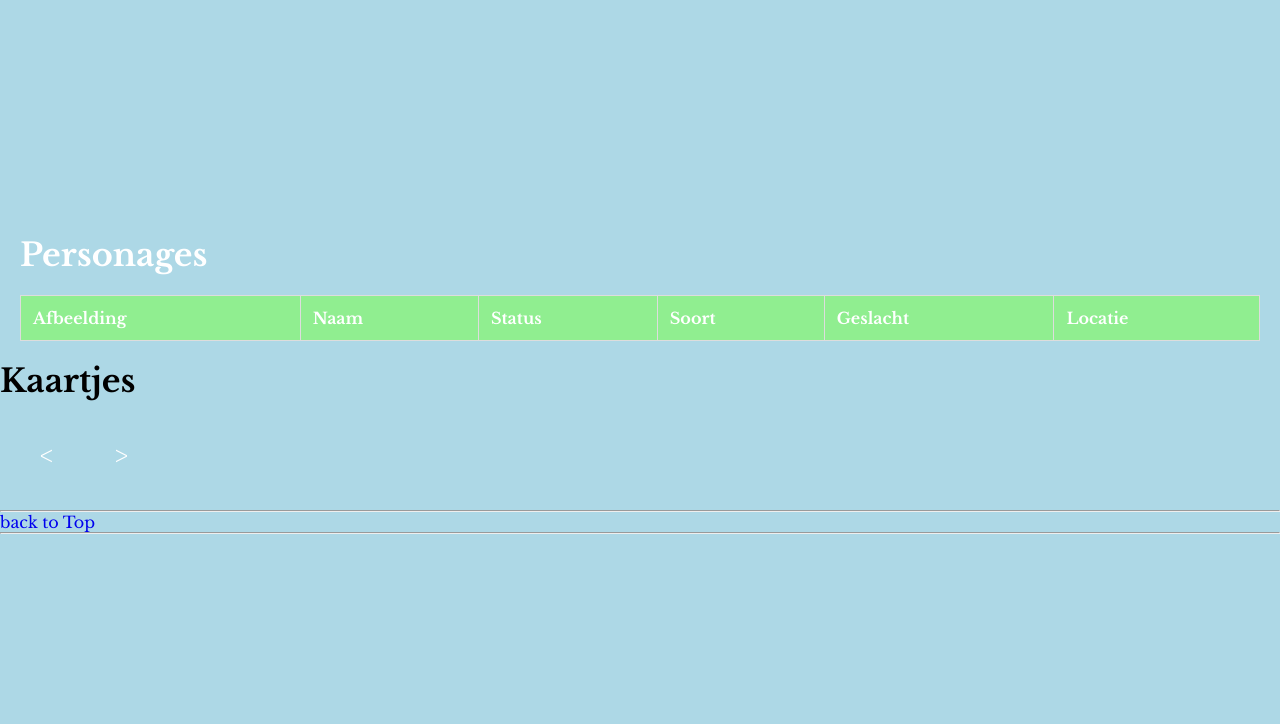
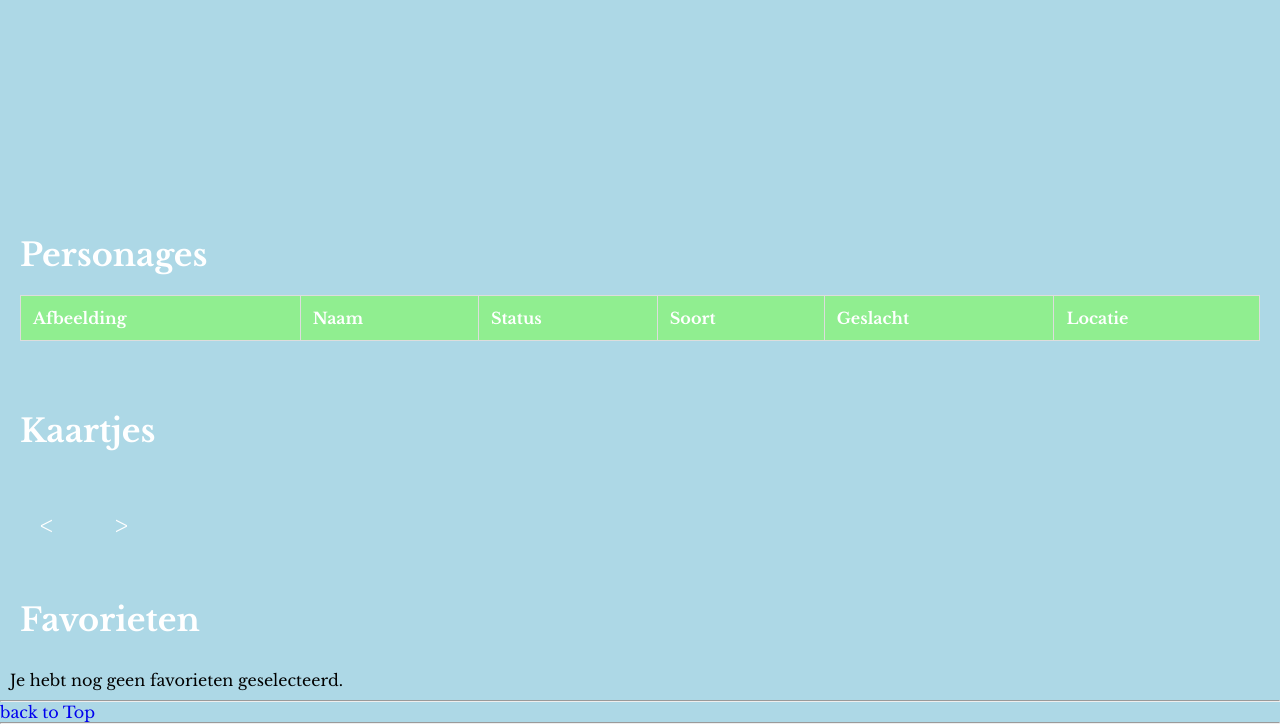
Before and after one commit to Hana-amr/MyProject, a website built with Vite: page index.html in a window 1280 px wide. Shown: the part 769-1493 px from the top of the page. Before the commit the page ends 1303 px from the top, so only its background shows below. Built offline with nearby package versions, Linux system fonts and the light colour scheme; no server answers.

Commit message:
Favorieten toevoegen

```diff
--- a/index.html
+++ b/index.html
@@ -99,15 +99,21 @@
 </div>
 </div>
    <!--Kaartjes toevoegen-->
-<h1 class="kaartjes" a href="#kaartjes">Kaartjes</h1>
+<h1 id ="kaartjes" a href="#kaartjes">Kaartjes</h1>
 <section class="card-slider">
   <button id="scrollLinks" class="scroll-button">&lt;</button>
   <div class="card-container" id="cardContainer">
     <!-- Kaartjes via JS -->
   </div>
-
   <button id="scrollRechts" class="scroll-button">&gt;</button>
 </section>
+
+<h1 id="favorieten">Favorieten</h2>
+<div id="favorietenContainer">
+  <p id="geenFavorieten">Je hebt nog geen favorieten geselecteerd.</p>
+  <!-- Favoriete kaarten komen hier -->
+</div>
+
 
 
     <hr>
```
